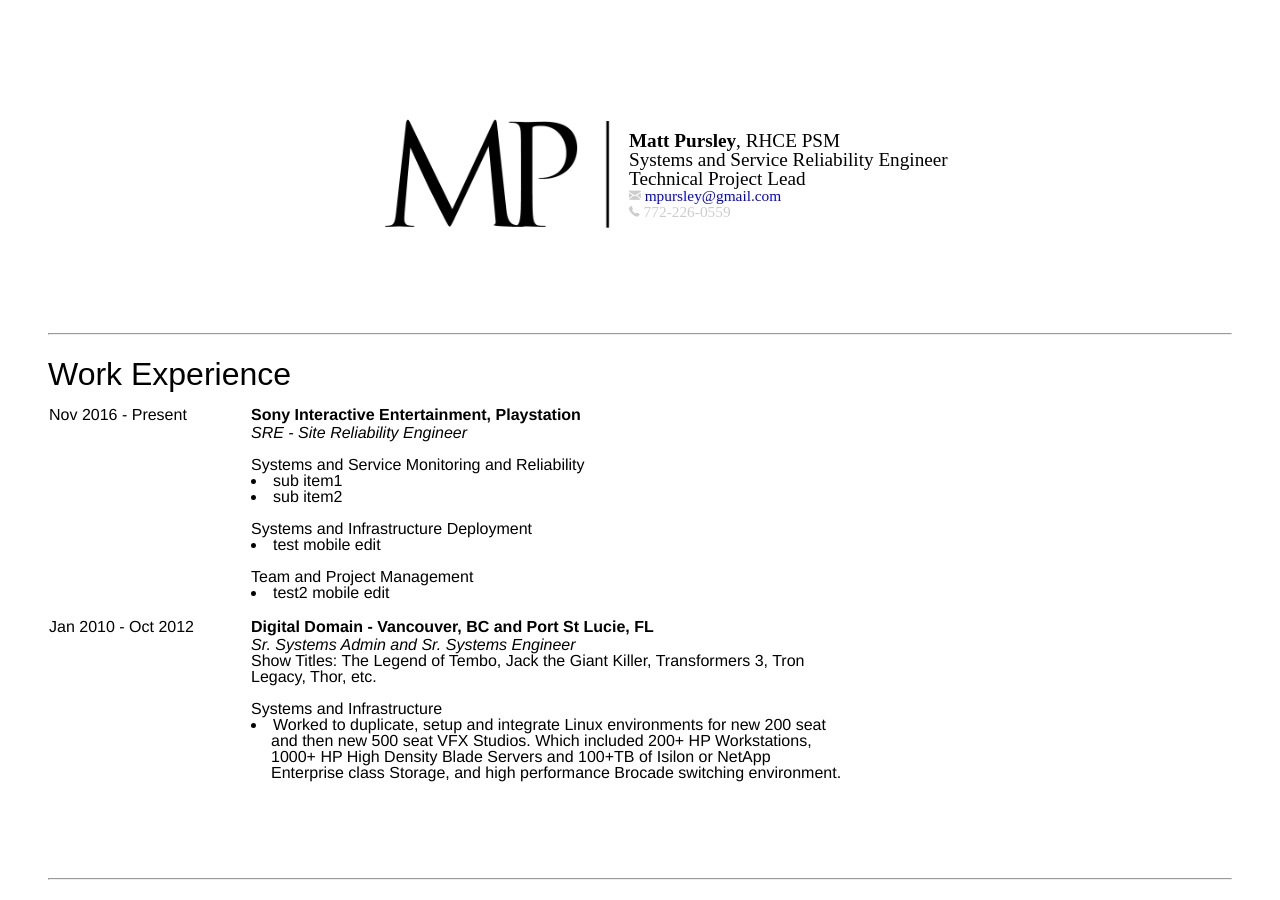
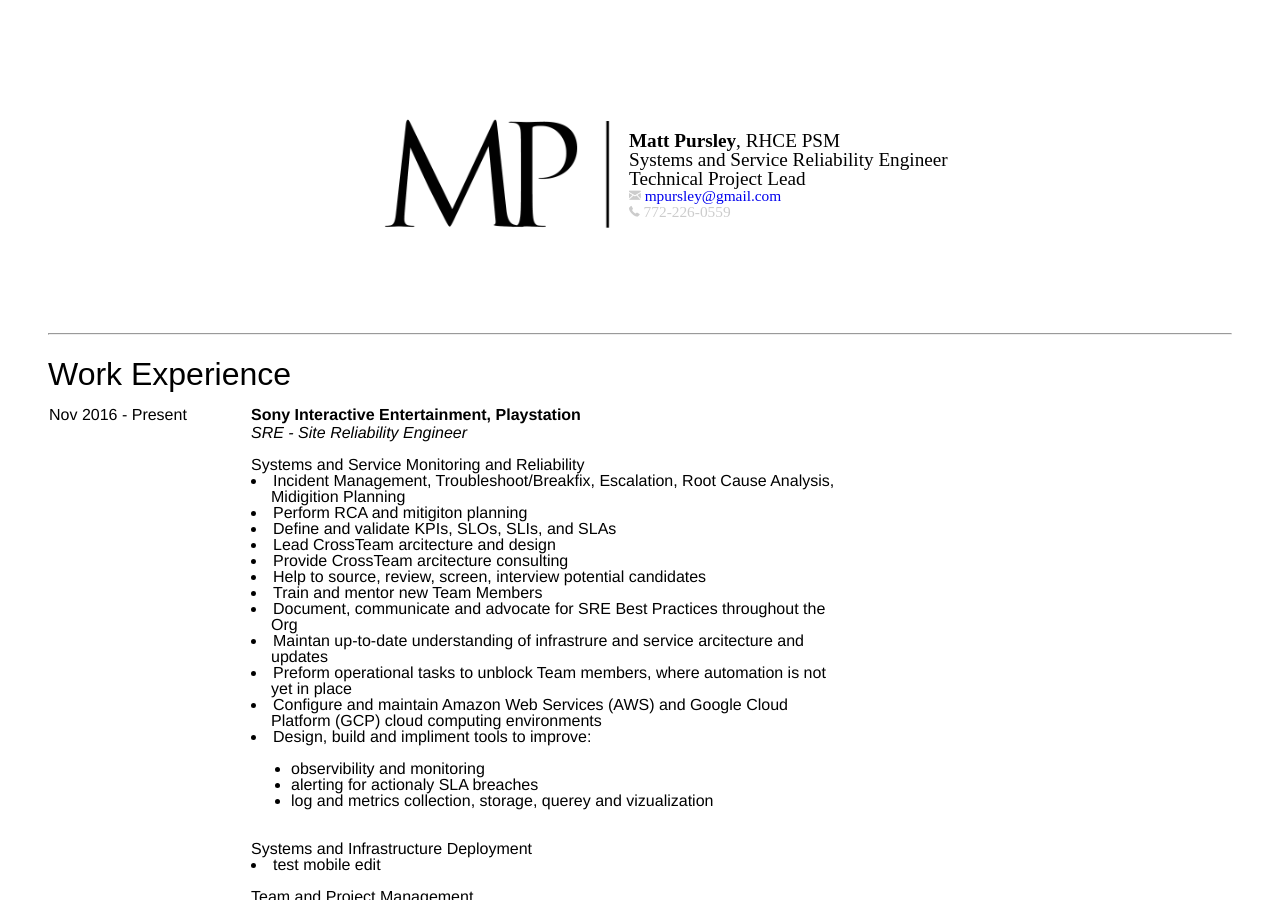
Before and after one commit to mpursley/mpursley.github.io, a Jekyll site: the page built from index_resume_short.md, in a window 1280 px wide and 900 px high. Built offline with Jekyll 4.4.1, drawn with Linux system fonts in a browser that asks for light colours.

Commit message:
Update index_resume_short.md

```diff
--- a/index_resume_short.md
+++ b/index_resume_short.md
@@ -45,8 +45,22 @@ title: Matt Pursley's CV
       <i>SRE - Site Reliability Engineer</i>
       <br><br>
       Systems and Service Monitoring and Reliability
-        <li>sub item1</li>
-        <li>sub item2</li>
+        <li>Incident Management, Troubleshoot/Breakfix, Escalation, Root Cause Analysis, Midigition Planning</li>
+        <li>Perform RCA and mitigiton planning</li>
+        <li>Define and validate KPIs, SLOs, SLIs, and SLAs</li>
+        <li>Lead CrossTeam arcitecture and design</li>
+        <li>Provide CrossTeam arcitecture consulting </li>
+        <li>Help to source, review, screen, interview potential candidates</li>
+        <li>Train and mentor new Team Members</li>
+        <li>Document, communicate and advocate for SRE Best Practices throughout the Org</li>
+        <li>Maintan up-to-date understanding of infrastrure and service arcitecture and updates</li>
+        <li>Preform operational tasks to unblock Team members, where automation is not yet in place</li>
+        <li>Configure and maintain Amazon Web Services (AWS) and Google Cloud Platform (GCP) cloud computing environments</li>
+        <li>Design, build and impliment tools to improve:</li>
+        <ul><li>observibility and monitoring</li>
+            <li>alerting for actionaly SLA breaches</li>
+            <li>log and metrics collection, storage, querey and vizualization</li>
+        </ul>
       <br>
       Systems and Infrastructure Deployment
         <li>test mobile edit</li>
```
